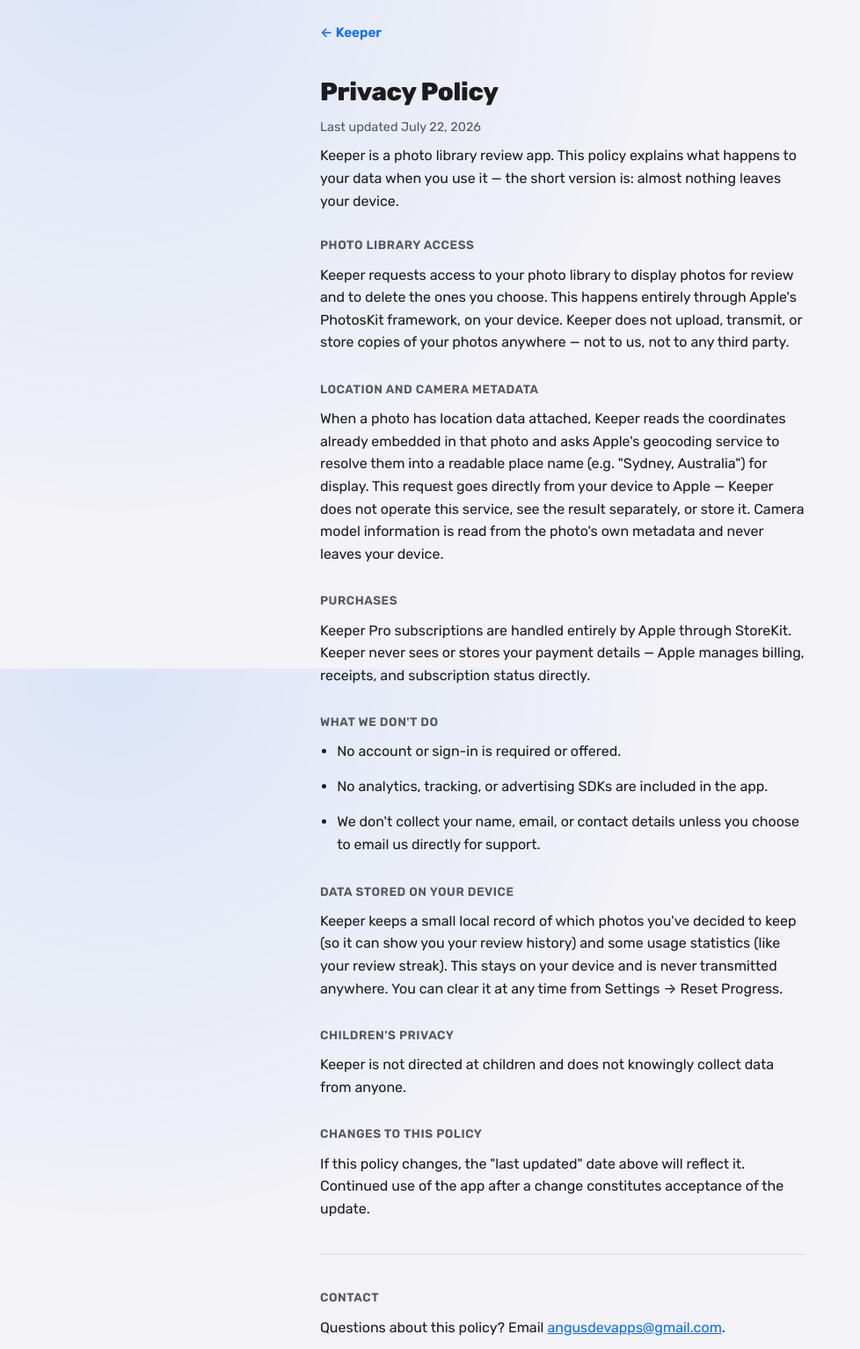
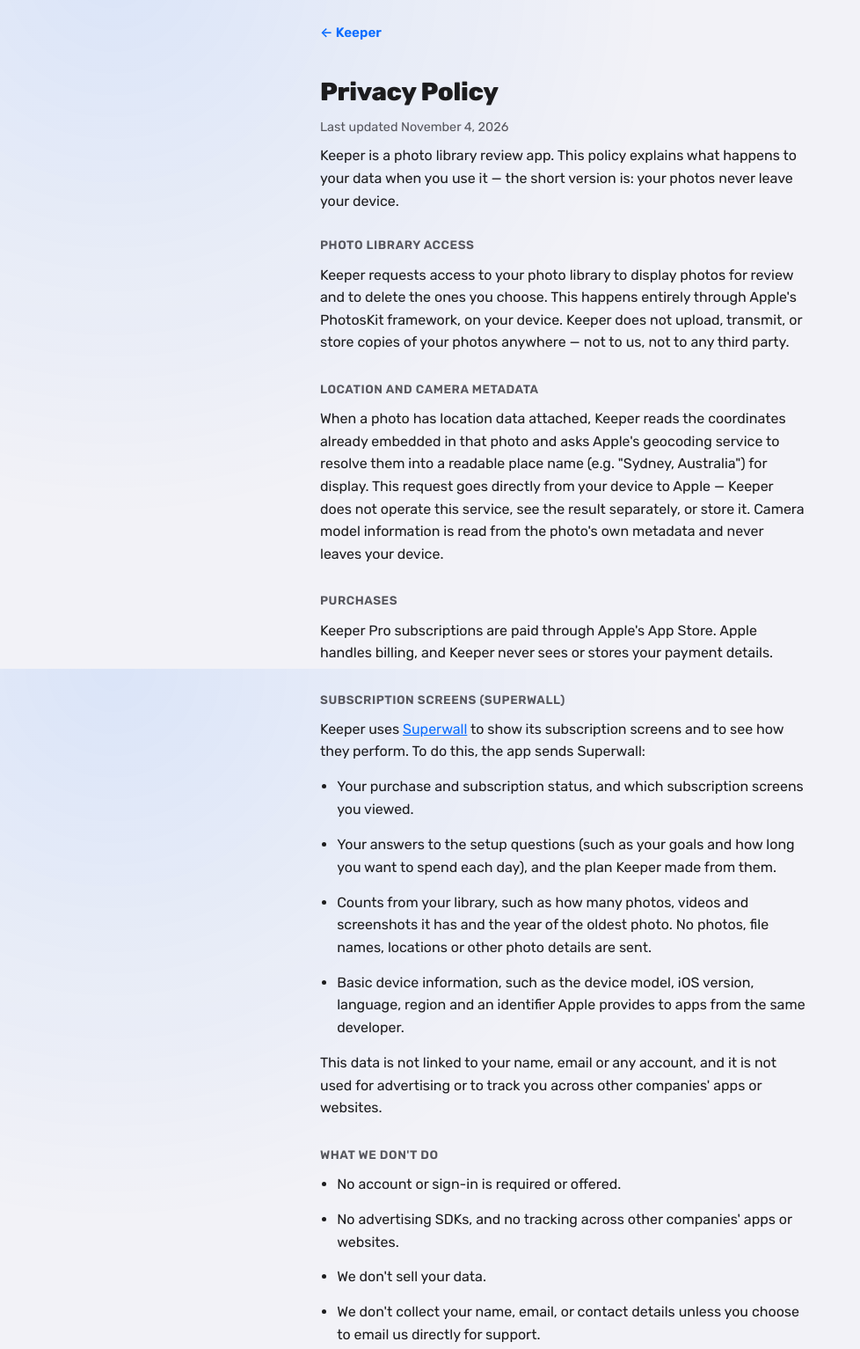
Before and after one commit to angusfng/keeperapp, a plain HTML site: page privacy.html in a window 1280 px wide. Shown: the part 40-1573 px from the top of the page at 88% size, without its empty margins (0-978 px from the left). Drawn offline with Linux system fonts and the light colour scheme.

Commit message:
Describe what Keeper sends to Superwall in the privacy policy
Co-Authored-By: Claude Opus 5.5 <noreply@anthropic.com>

```diff
--- a/privacy.html
+++ b/privacy.html
@@ -24,9 +24,9 @@
   <div class="wrap doc">
     <a class="back" href="index.html">&larr; Keeper</a>
     <h1>Privacy Policy</h1>
-    <p class="updated">Last updated July 22, 2026</p>
+    <p class="updated">Last updated November 4, 2026</p>
 
-    <p>Keeper is a photo library review app. This policy explains what happens to your data when you use it — the short version is: almost nothing leaves your device.</p>
+    <p>Keeper is a photo library review app. This policy explains what happens to your data when you use it — the short version is: your photos never leave your device.</p>
 
     <h2>Photo library access</h2>
     <p>Keeper requests access to your photo library to display photos for review and to delete the ones you choose. This happens entirely through Apple's PhotosKit framework, on your device. Keeper does not upload, transmit, or store copies of your photos anywhere — not to us, not to any third party.</p>
@@ -35,17 +35,28 @@
     <p>When a photo has location data attached, Keeper reads the coordinates already embedded in that photo and asks Apple's geocoding service to resolve them into a readable place name (e.g. "Sydney, Australia") for display. This request goes directly from your device to Apple — Keeper does not operate this service, see the result separately, or store it. Camera model information is read from the photo's own metadata and never leaves your device.</p>
 
     <h2>Purchases</h2>
-    <p>Keeper Pro subscriptions are handled entirely by Apple through StoreKit. Keeper never sees or stores your payment details — Apple manages billing, receipts, and subscription status directly.</p>
+    <p>Keeper Pro subscriptions are paid through Apple's App Store. Apple handles billing, and Keeper never sees or stores your payment details.</p>
+
+    <h2>Subscription screens (Superwall)</h2>
+    <p>Keeper uses <a href="https://superwall.com/privacy">Superwall</a> to show its subscription screens and to see how they perform. To do this, the app sends Superwall:</p>
+    <ul>
+      <li>Your purchase and subscription status, and which subscription screens you viewed.</li>
+      <li>Your answers to the setup questions (such as your goals and how long you want to spend each day), and the plan Keeper made from them.</li>
+      <li>Counts from your library, such as how many photos, videos and screenshots it has and the year of the oldest photo. No photos, file names, locations or other photo details are sent.</li>
+      <li>Basic device information, such as the device model, iOS version, language, region and an identifier Apple provides to apps from the same developer.</li>
+    </ul>
+    <p>This data is not linked to your name, email or any account, and it is not used for advertising or to track you across other companies' apps or websites.</p>
 
     <h2>What we don't do</h2>
     <ul>
       <li>No account or sign-in is required or offered.</li>
-      <li>No analytics, tracking, or advertising SDKs are included in the app.</li>
+      <li>No advertising SDKs, and no tracking across other companies' apps or websites.</li>
+      <li>We don't sell your data.</li>
       <li>We don't collect your name, email, or contact details unless you choose to email us directly for support.</li>
     </ul>
 
     <h2>Data stored on your device</h2>
-    <p>Keeper keeps a small local record of which photos you've decided to keep (so it can show you your review history) and some usage statistics (like your review streak). This stays on your device and is never transmitted anywhere. You can clear it at any time from Settings &rarr; Reset Progress.</p>
+    <p>Keeper keeps a small local record of which photos you've decided to keep (so it can show you your review history) and some usage statistics (like your review streak). This stays on your device. You can clear it at any time from Settings &rarr; Reset Progress.</p>
 
     <h2>Children's privacy</h2>
     <p>Keeper is not directed at children and does not knowingly collect data from anyone.</p>
```
